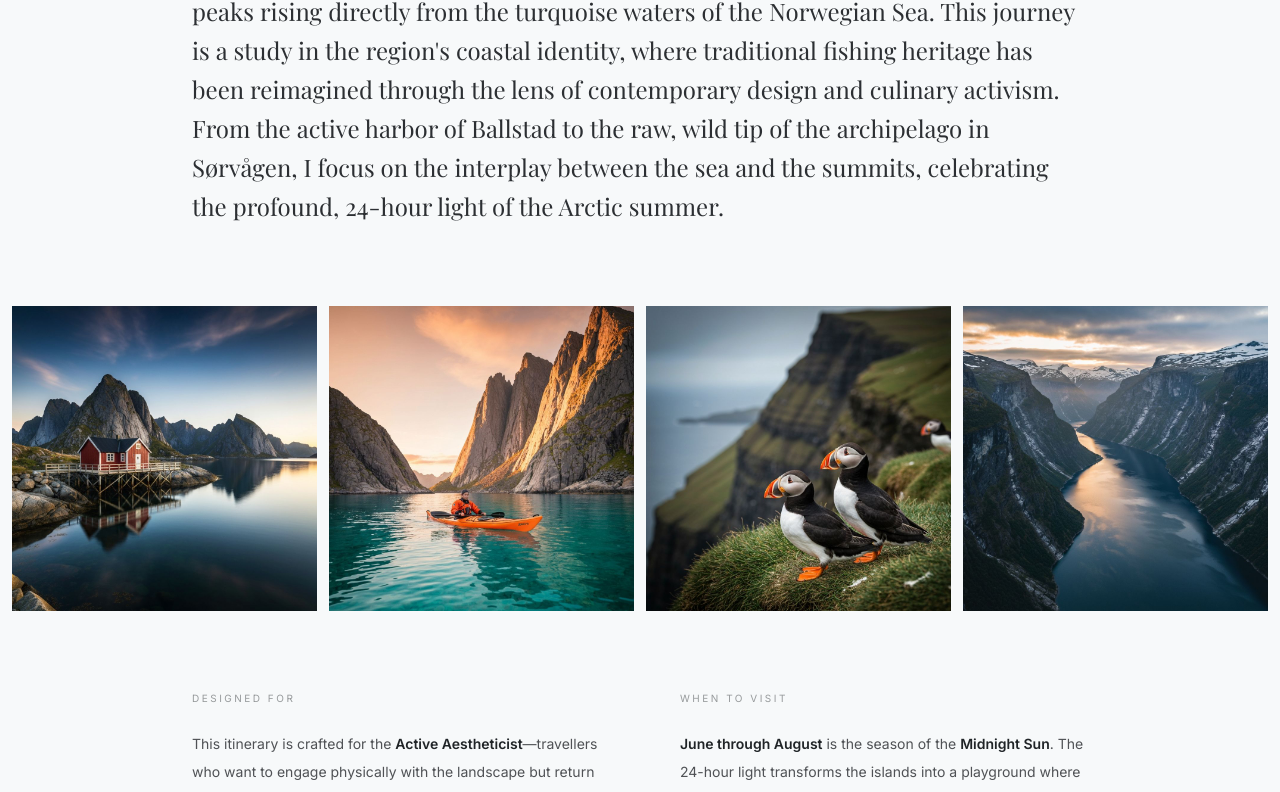
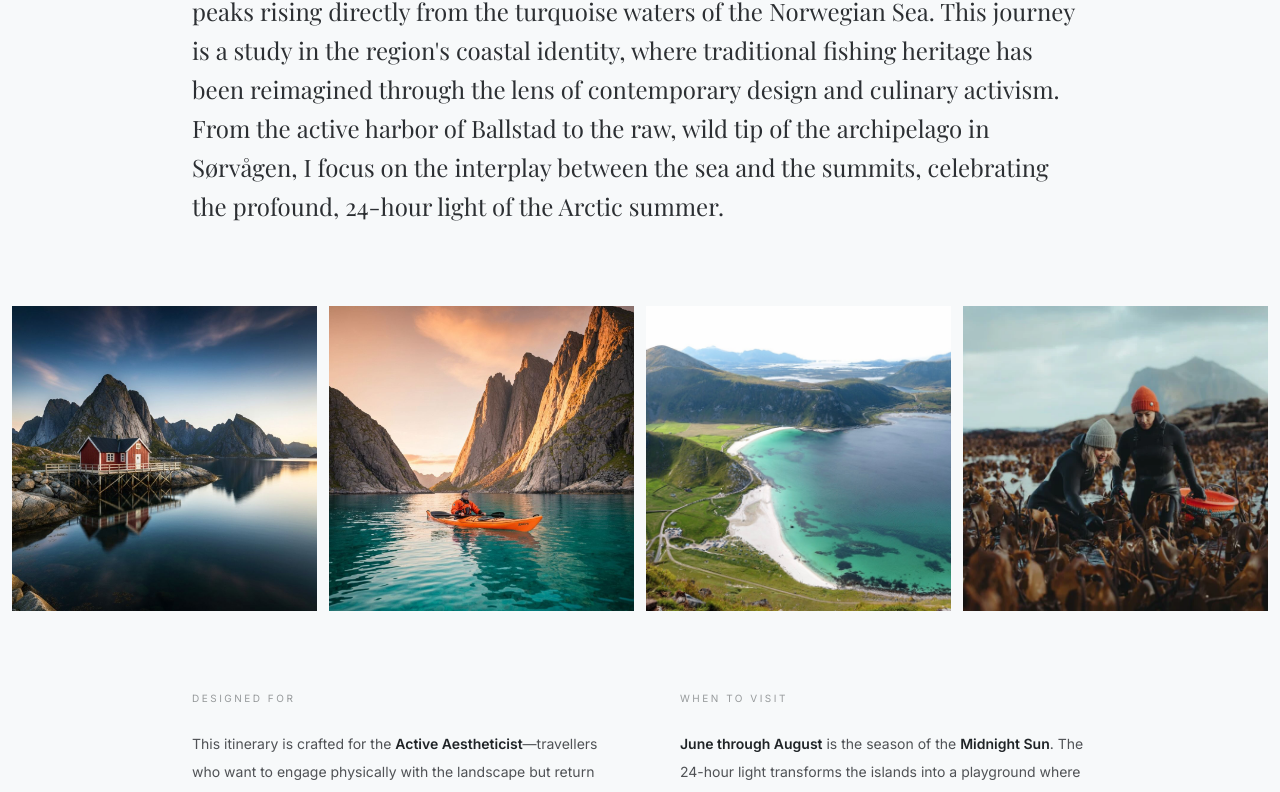
Before and after one commit to gioascia93/portfolio, a Next.js app: page /itineraries/lofoten-arctic-summer in a window 1280 px wide. Shown: the part 436-1228 px from the top of the page. Built offline with nearby package versions, Linux system fonts and the light colour scheme; a web font is replaced by a local one.

Commit message:
feat: update itinerary images with new beach and seaweed photos
Replaced puffins and fjord images with Unstad Beach and seaweed

```diff
--- a/app/itineraries/[slug]/page.tsx
+++ b/app/itineraries/[slug]/page.tsx
@@ -73,8 +73,8 @@ const itineraryData: Record<string, {
     gridImages: [
       { src: "/images/lofoten-rorbu.jpg", alt: "Red rorbu fishing cabins on Lofoten fjord", span: "wide" },
       { src: "/images/lofoten-kayak.jpg", alt: "Sea kayaking through Lofoten sea stacks", span: "normal" },
-      { src: "/images/puffins.jpg", alt: "Atlantic puffins on Lofoten cliff", span: "normal" },
-      { src: "/images/hero-fjord.jpg", alt: "Aerial fjord landscape", span: "wide" },
+      { src: "/images/unstad_beach.jpg", alt: "Unstad Beach", span: "normal" },
+      { src: "/images/seaweed.webp", alt: "Seaweed", span: "wide" },
     ]
   },
   "norwegian-fjords-hidden-valleys": {
```
Also changed, not shown: public/images/seaweed.webp (added), public/images/unstad_beach.jpg (added).
